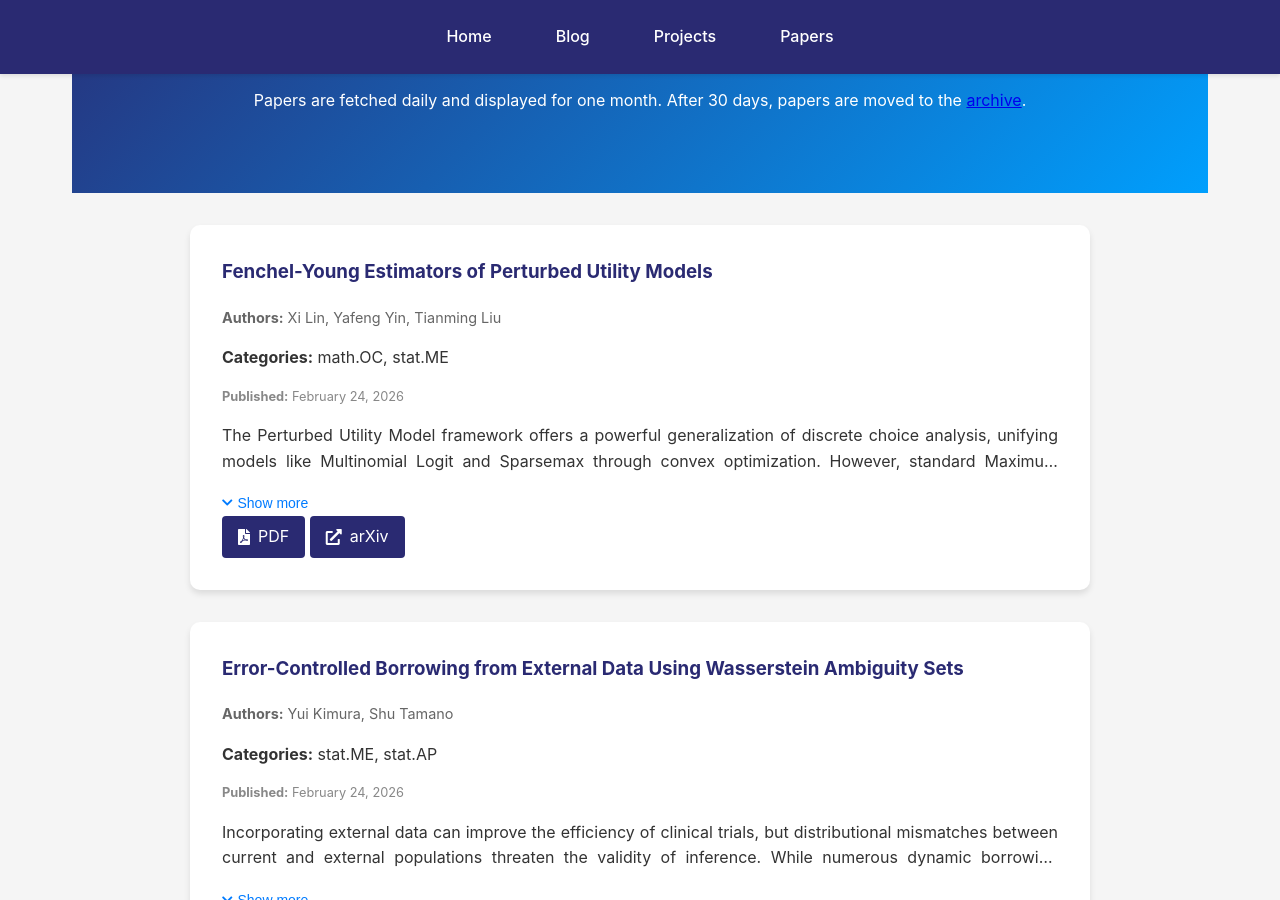
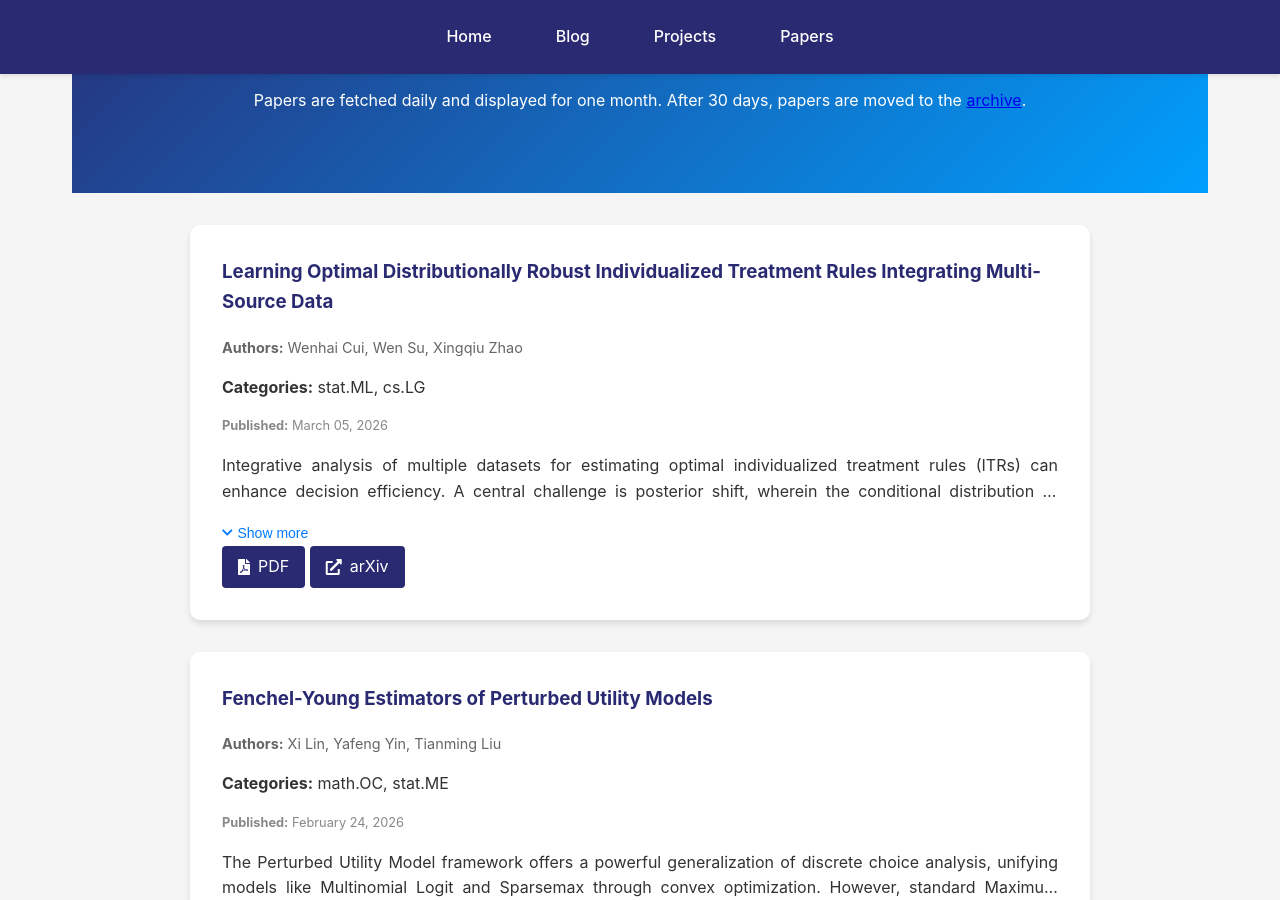
Before and after one commit to kyZhan2002/mypage, a Jekyll site: the page built from papers/index.html, in a window 1280 px wide and 900 px high, scrolled down 304 px. Built offline with Jekyll 4.4.1, drawn with Linux system fonts in a browser that asks for light colours.

Commit message:
Update arXiv papers

```diff
--- a/_data/arxiv_cache.json
+++ b/_data/arxiv_cache.json
@@ -1,6 +1,25 @@
 {
-  "last_fetch_timestamp": 1772848403,
+  "last_fetch_timestamp": 1773021828,
   "papers": [
+    {
+      "arxiv_id": "2603.05568",
+      "title": "Learning Optimal Distributionally Robust Individualized Treatment Rules Integrating Multi-Source Data",
+      "authors": [
+        "Wenhai Cui",
+        "Wen Su",
+        "Xingqiu Zhao"
+      ],
+      "abstract": "Integrative analysis of multiple datasets for estimating optimal individualized treatment rules (ITRs) can enhance decision efficiency. A central challenge is posterior shift, wherein the conditional distribution of potential outcomes given covariates differs between source and target populations. We propose a prior information-based distributionally robust ITR (PDRO-ITR) that maximizes the worst-case policy value over a covariate-dependent distributional uncertainty set, ensuring robust performance under posterior shift. The uncertainty set is constructed as an individualized combination of source distributions, with weights combining prior source-membership probabilities and deviation terms constrained to the probability simplex to accommodate posterior shift. We derive a closed-form solution for the PDRO-ITR and develop an adaptive procedure to tune the uncertainty level. We establish risk bounds for the PDRO-ITR estimator, which guarantees robust performance under the worst case. Extensive simulations and two real-data applications demonstrate that the proposed method achieves superior performance compared to existing approaches.",
+      "published": "March 05, 2026",
+      "published_raw": "2026-03-05T14:33:52Z",
+      "categories": [
+        "stat.ML",
+        "cs.LG"
+      ],
+      "pdf_link": "https://arxiv.org/pdf/2603.05568v1",
+      "arxiv_url": "https://arxiv.org/abs/2603.05568v1",
+      "added_timestamp": 1773021828
+    },
     {
       "arxiv_id": "2602.21376",
       "title": "Fenchel-Young Estimators of Perturbed Utility Models",
```
